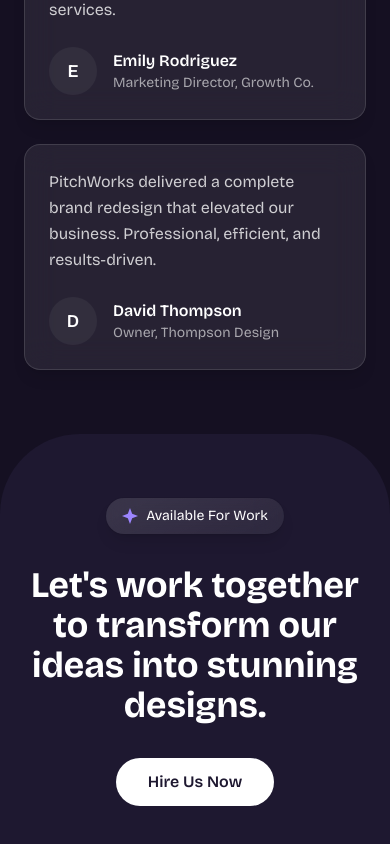
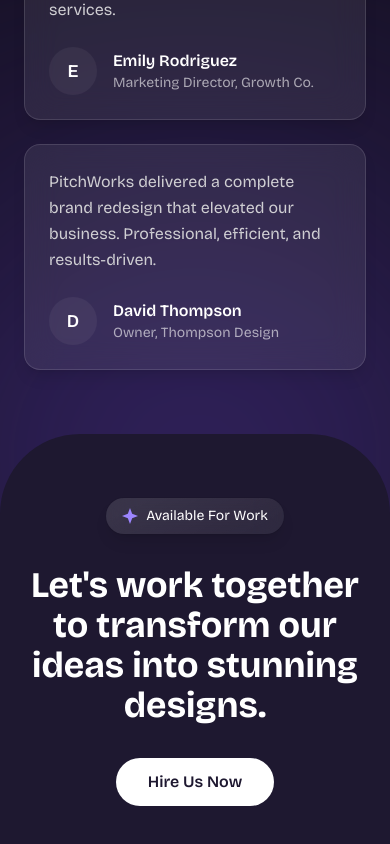
Before and after one commit to niyidotdev/the-pitchworks, a React (Vite) app: page / in a window 390 px wide. Shown: the part 4845-5689 px from the top of the page. Built offline with nearby package versions, Linux system fonts and the light colour scheme.

Commit message:
styles update

```diff
--- a/src/App.tsx
+++ b/src/App.tsx
@@ -42,7 +42,12 @@ function App() {
             </div>
           </div>
           <div className="w-full">
-            <img src="/images/hero.png" alt="hero image" className="w-full" />
+            <img
+              src="/images/hero.png"
+              alt="hero image"
+              fetchPriority="high"
+              className="w-full"
+            />
           </div>
         </section>
       </div>
@@ -77,15 +82,7 @@ function App() {
         <div className="container mx-auto">
           <div className="grid grid-cols-1 gap-12 md:grid-cols-2 md:items-center">
             {/* Image */}
-            <div className="relative flex items-center justify-center">
-              {/* <div className="absolute z-10 h-96 w-96 rounded-full bg-white opacity-10" />
-            <img
-              src="/images/about.png"
-              alt="About Us"
-              className="relative z-20 w-full max-w-md object-contain"
-            /> */}
-            </div>
-
+            <div></div>
             {/* Content */}
             <div>
               <h2 className="mb-6 text-4xl font-bold text-[#9D86FF]">
@@ -232,8 +229,11 @@ function App() {
       {/* Call-to-Action Footer */}
       <section
         id="contact"
-        className="bg-pitch-deep rounded-t-[80px] px-6 py-16 sm:py-20 md:rounded-t-[100px] md:px-8 lg:rounded-t-[120px] lg:py-24"
+        className="bg-pitch-deep relative rounded-t-[80px] px-6 py-16 sm:py-20 md:rounded-t-[100px] md:px-8 lg:rounded-t-[120px] lg:py-24"
       >
+        {/* TOP HORIZONTAL GLOW */}
+        <div className="pointer-events-none absolute top-0 left-1/2 -z-10 -mt-30 h-70 w-105 -translate-x-1/2 rounded-full bg-[#7D52FD] blur-[200px]" />
+
         <div className="container mx-auto flex flex-col items-center text-center">
           <div className="flex max-w-fit items-center gap-2 rounded-full border-white/10 bg-[linear-gradient(153.09deg,rgba(255,255,255,0.12)_16.83%,rgba(255,255,255,0.08)_85.44%)] px-4 py-2 text-sm shadow-lg ring-1 ring-black/5 backdrop-blur-lg">
             <Sparkle className="size-4 fill-[#9D86FF] text-[#9D86FF]" />
```
Also changed, not shown: public/images/lady.png (added).
